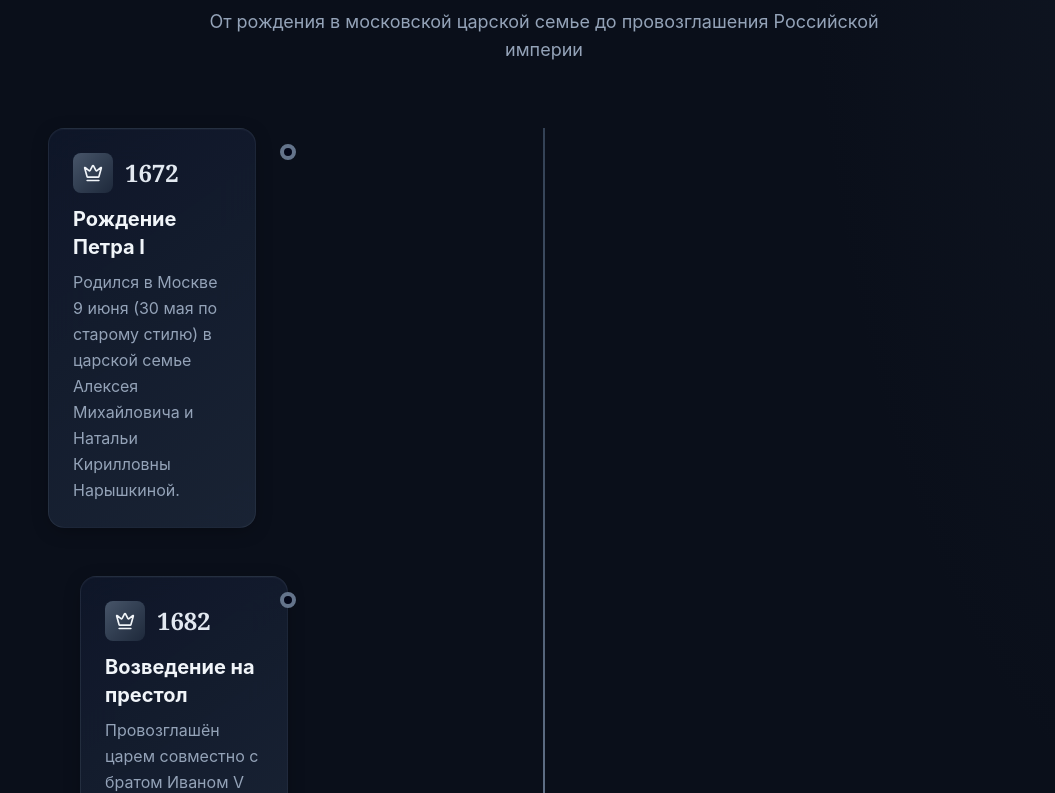
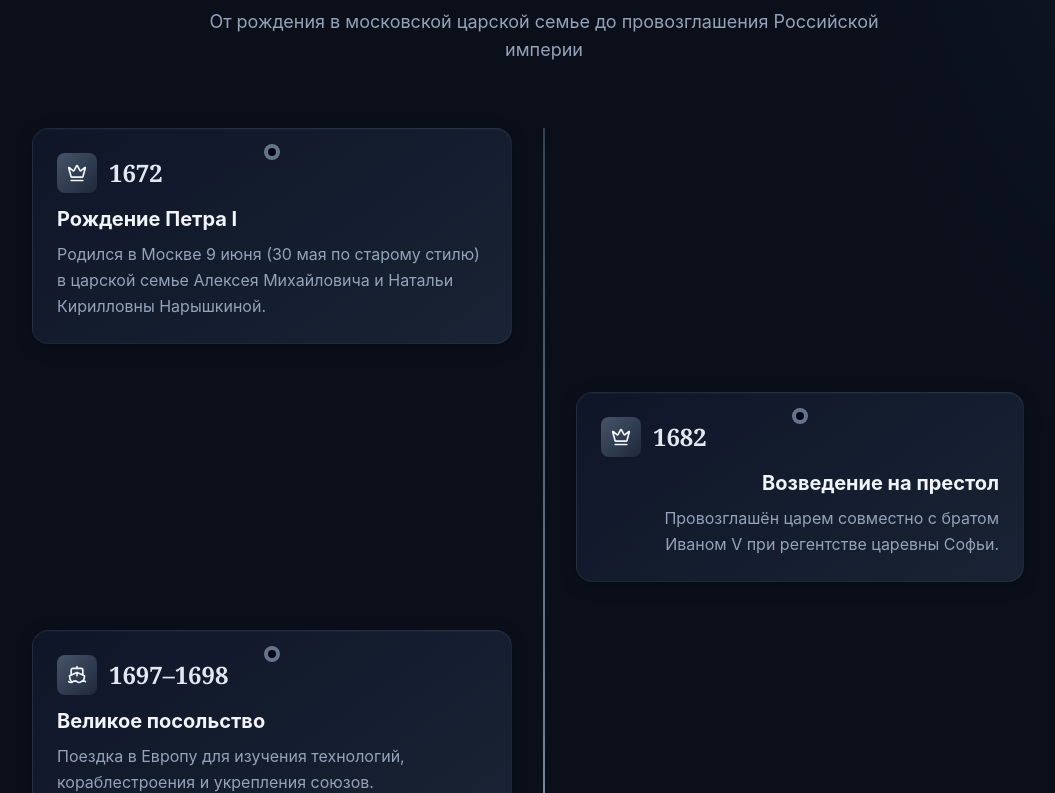
Before and after one commit to Brevnocar/peter-the-great-website, a React (Vite) app: page / in a window 1280 px wide. Shown: the part 1187-1980 px from the top of the page, without its empty margins (96-1151 px from the left). Built offline with nearby package versions, Linux system fonts and the light colour scheme.

Commit message:
Restore original Timeline from initial commit c823dbf: proper alternating layout with center line, slide-in animations from left/right

```diff
--- a/src/App.tsx
+++ b/src/App.tsx
@@ -587,7 +587,7 @@ const Hero = () => {
 
 const Timeline = () => {
   return (
-    <section id="timeline" className="relative py-24 lg:py-32 px-4 sm:px-6 lg:px-8 section-bg-alt overflow-hidden">
+    <section id="timeline" className="relative py-24 lg:py-32 px-4 sm:px-6 lg:px-8 section-bg-alt">
       <div className="max-w-5xl mx-auto">
         <motion.div
           initial={{ opacity: 0, y: 30 }}
@@ -606,36 +606,32 @@ const Timeline = () => {
         </motion.div>
 
         <div className="relative">
-          {/* Vertical line: left on mobile (16px), center on desktop */}
+          {/* Center line */}
           <motion.div
             initial={{ scaleY: 0 }}
             animate={{ scaleY: 1 }}
             transition={{ duration: 1.5, ease: 'easeOut', delay: 0.3 }}
-            className="absolute left-4 lg:left-1/2 top-0 bottom-0 w-1 -translate-x-1/2 lg:-translate-x-1/2 timeline-connector"
+            className="absolute left-1/2 top-0 bottom-0 w-1 -translate-x-1/2 timeline-connector"
             style={{ transformOrigin: 'top center' }}
           />
 
-          <div className="space-y-6 lg:space-y-12">
+          <div className="space-y-12">
             {timelineEvents.map((event, index) => {
               const isEven = index % 2 === 0
               return (
                 <motion.div
                   key={event.year}
-                  initial={{ opacity: 0, y: 30 }}
-                  whileInView={{ opacity: 1, y: 0 }}
+                  initial={{ opacity: 0, x: isEven ? -50 : 50 }}
+                  whileInView={{ opacity: 1, x: 0 }}
                   transition={{ delay: index * 0.1, duration: 0.6 }}
-                  className="relative lg:flex lg:items-start"
+                  className={`relative flex items-start ${isEven ? 'flex-row' : 'flex-row-reverse'} lg:gap-8`}
                 >
-                  {/* Mobile: single column, line on left, card to the right */}
-                  {/* Desktop: alternating - even on left, odd on right */}
-                  <div className={`relative w-full lg:w-1/2 ${isEven ? 'lg:pr-8 lg:pl-0' : 'lg:pl-8 lg:pr-0'}`}>
-                    {/* Marker on the line */}
-                    <div className="absolute top-4 left-4 lg:left-1/2 lg:-translate-x-1/2 w-4 h-4 rounded-full bg-slate-950 border-4 border-silver-500 z-10" />
-                    {/* Card */}
+                  <div className={`w-1/2 pr-8 ${!isEven ? 'text-right pl-8' : ''}`}>
+                    <div className={`relative ${isEven ? '' : ''}`}>
+                      <div className="absolute top-4 left-1/2 -translate-x-1/2 w-4 h-4 rounded-full bg-slate-950 border-4 border-silver-500 z-10" />
                       <motion.div
                         whileHover={{ scale: 1.02 }}
-                      className={`glass-card p-6 rounded-2xl border shadow-xl ${isEven ? 'lg:border-r-4 lg:border-silver-500/50 lg:ml-4' : 'lg:border-l-4 lg:border-silver-500/50 lg:mr-4'} lg:w-[calc(50%-2rem)]`}
-                      style={{ marginLeft: '1rem', marginRight: '1rem', maxWidth: 'calc(100% - 2rem)' }}
+                        className={`glass-card p-6 rounded-2xl border ${isEven ? 'border-r-4 border-silver-500/50' : 'border-l-4 border-silver-500/50'} shadow-xl`}
                       >
                         <div className="flex items-center gap-3 mb-3">
                           <div className="w-10 h-10 rounded-lg bg-gradient-to-br from-silver-600 to-silver-800 flex items-center justify-center">
@@ -647,8 +643,10 @@ const Timeline = () => {
                         <p className="text-silver-400 leading-relaxed">{event.description}</p>
                       </motion.div>
                     </div>
-                  {/* Spacer for alternating layout on desktop */}
-                  <div className="lg:w-1/2 hidden" />
+                  </div>
+                  <div className="w-1/2 flex justify-center lg:hidden">
+                    {/* Mobile spacer - hidden on desktop */}
+                  </div>
                 </motion.div>
               )
             })}
@@ -660,8 +658,6 @@ const Timeline = () => {
 }
 
   const ContentSection = ({ section }: { section: ContentSectionData }) => {
-
-  // Sections with cards (reforms, culture)
   if (section.items) {
     return (
       <section
```
Lines whose indentation alone changed are shown as unchanged.
